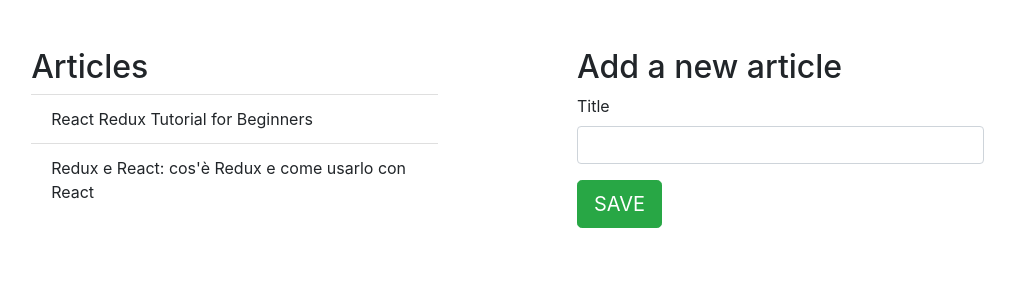
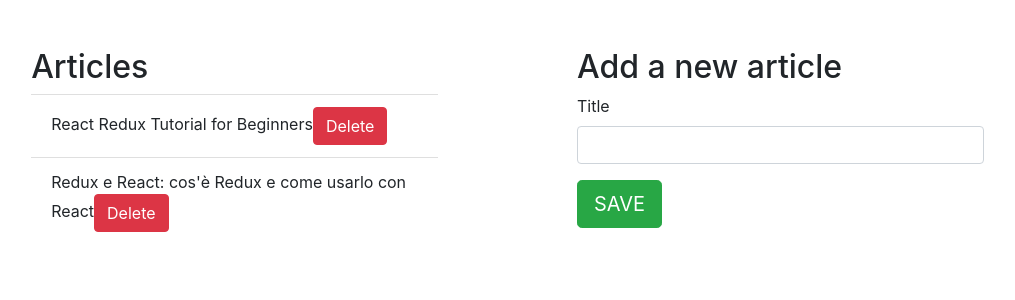
Before and after one commit to trendfollowerpl/redux-saga-example, a React (Create React App) app: page / in a window 1280 px wide. Shown: the top 300 px of the page, without its empty margins (78-1093 px from the left). Built offline with nearby package versions, Linux system fonts and the light colour scheme.

Commit message:
delete button added

```diff
--- a/src/components/List.jsx
+++ b/src/components/List.jsx
@@ -3,15 +3,33 @@
 
 const mapStateToProps = state => ({ articles: state.articles });
 
-const ConnectedList = ({ articles }) => (
-    <ul className="list-group list-group-flush">
-        {articles.map(el => (
-            <li className="list-group-item" key={el.id}>
-                {el.title}
-            </li>
-        ))}
-    </ul>
-)
+class ConnectedList extends React.Component {
+    constructor() {
+        super();
+    }
+    onclick = (event) => {
+        console.log(event.target)
+    }
+
+    render() {
+        const { articles } = this.props;
+        return (
+            <ul className="list-group list-group-flush" >
+                {
+                    articles.map(el => (
+                        <li className="list-group-item" key={el.id}>
+                            {el.title}
+                            <button type='button'
+                                className='btn btn-danger'
+                                onClick={this.onclick}
+                            >Delete</button>
+                        </li>
+                    ))
+                }
+            </ul>
+        )
+    }
+}
 
 const List = connect(mapStateToProps)(ConnectedList);
 export {
```
